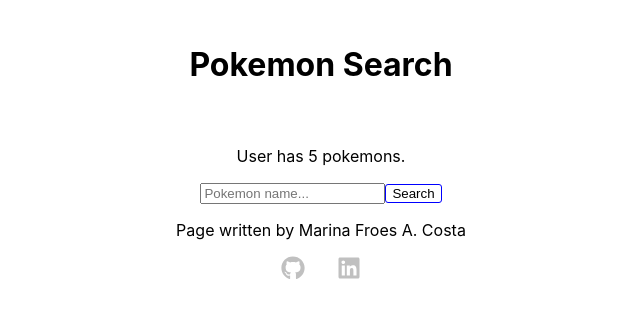
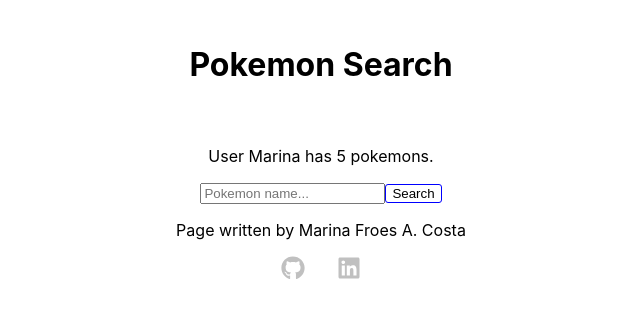
Before and after one commit to MarinaFroes/pokemon-search, a React (Create React App) app: page / in a window 1280 px wide. Shown: the top 318 px of the page, without its empty margins (319-959 px from the left). Built offline with nearby package versions, Linux system fonts and the light colour scheme.

Commit message:
feat: Change name prop to userName prop to avoid name collision

```diff
--- a/src/App.tsx
+++ b/src/App.tsx
@@ -9,7 +9,7 @@
     return (
       <div className="App">
         <Header />
-        <PokemonSearch name="Marina" numberOfPokemons={5} />
+        <PokemonSearch userName="Marina" numberOfPokemons={5} />
         <Footer />
       </div>
     )
```
